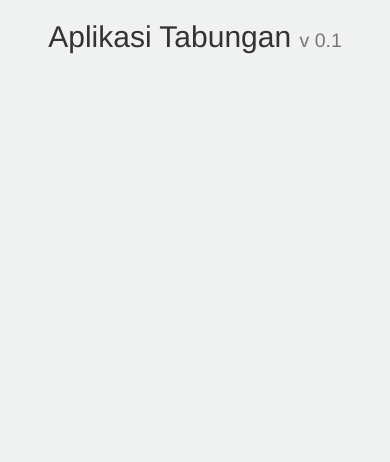
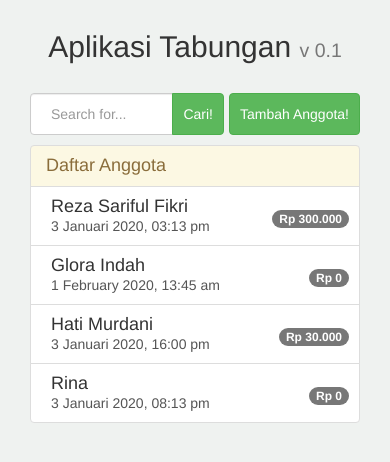
Before and after one commit to rezafikkri/aplikasi-tabungan, a PHP site: page / in a window 390 px wide. Shown: the top 462 px of the page. Run offline with PHP 8.4, Linux system fonts and the light colour scheme.

Commit message:
membuat design halaman home.php

```diff
--- a/assets/css/tabungan.css
+++ b/assets/css/tabungan.css
@@ -5,3 +5,90 @@
 body {
 	background-color: #eff2f0;
 }
+
+h4.list-group-item-heading {
+	margin-bottom: 0;
+}
+
+h2.judul {
+	margin-top: 30px;
+	margin-bottom: 30px;
+}
+
+a {
+	color: #333;
+}
+
+.list-group a {
+	padding-left: 20px;
+}
+
+span.badge {
+	position: absolute;
+	right: 10px;
+	top: 40%;
+}
+
+input {
+	padding: 20px !important;
+}
+
+.btn {
+	padding: 10px 10px;
+}
+
+.input-group.search {
+	margin-bottom: 10px;
+}
+
+div.list-group {
+	position: relative;
+}
+
+div.loading-bg {
+	position: absolute;
+	top: 0;
+	bottom: 0;
+	right: 0;
+	left: 0;
+	background-color: rgba(0,0,0,.5);
+	z-index: 1;
+	border-radius: 4px;
+}
+
+.loading {
+	width: 80px;
+	height: 80px;
+	position: absolute;
+	background-color: transparent;
+	border: 15px solid white;
+	border-top-color: transparent;
+	border-bottom-color: transparent;
+	border-radius: 50%;
+	z-index: 2;
+	left: 50%;
+	top: 50%;
+	margin-top: -40px;
+	margin-left: -40px;
+	animation: rotation 2s;
+	animation-iteration-count: infinite;
+	animation-timing-function: cubic-bezier(.99, .01, -.01, 1.01);;
+}
+
+@keyframes rotation {
+	0% {
+		transform: rotateZ(0deg);
+	} 50% {
+		transform: rotateZ(180deg);
+	} 100% {
+		transform: rotateZ(360deg);
+	}
+}
+
+.mb-10 {
+	margin-bottom: 10px;
+}
+
+.mr-5 {
+	margin-right: 5px;
+}
--- a/home.php
+++ b/home.php
@@ -1 +1,39 @@
-<h2 class="text-center">Aplikasi Tabungan <span class="small">v 0.1</span></h2>
+<div class="col-lg-6 col-md-offset-3">
+	<h2 class="judul text-center">Aplikasi Tabungan <span class="small">v 0.1</span></h2>
+
+	<a href="" class="btn btn-success mb-10 pull-right">Tambah Anggota!</a>
+	<div class="input-group search">
+		<input type="text" class="form-control" placeholder="Search for...">
+	    <span class="input-group-btn">
+	    	<button class="btn btn-success mr-5" type="button">Cari!</button>
+	    </span>
+    </div><!-- /input-group -->
+
+	<div class="list-group">
+		<li class="list-group-item list-group-item-warning"><h4 class="list-group-item-heading">Daftar Anggota</h4></li>
+
+		<div class="loading-bg hidden"></div>
+		<div class="loading hidden"></div>
+
+		<a class="list-group-item" href="#">
+			<h4 class="list-group-item-heading">Reza Sariful Fikri</h4>
+			<p class="list-group-item-text">3 Januari 2020, 03:13 pm</p>
+			<span class="badge">Rp 300.000</span>
+		</a>
+		<a class="list-group-item" href="#">
+			<h4 class="list-group-item-heading">Glora Indah</h4>
+			<p class="list-group-item-text">1 February 2020, 13:45 am</p>
+			<span class="badge">Rp 0</span>
+		</a>
+		<a class="list-group-item" href="#">
+			<h4 class="list-group-item-heading">Hati Murdani</h4>
+			<p class="list-group-item-text">3 Januari 2020, 16:00 pm</p>
+			<span class="badge">Rp 30.000</span>
+		</a>
+		<a class="list-group-item" href="#">
+			<h4 class="list-group-item-heading">Rina</h4>
+			<p class="list-group-item-text">3 Januari 2020, 08:13 pm</p>
+			<span class="badge">Rp 0</span>
+		</a>
+	</div>
+</div>
```
